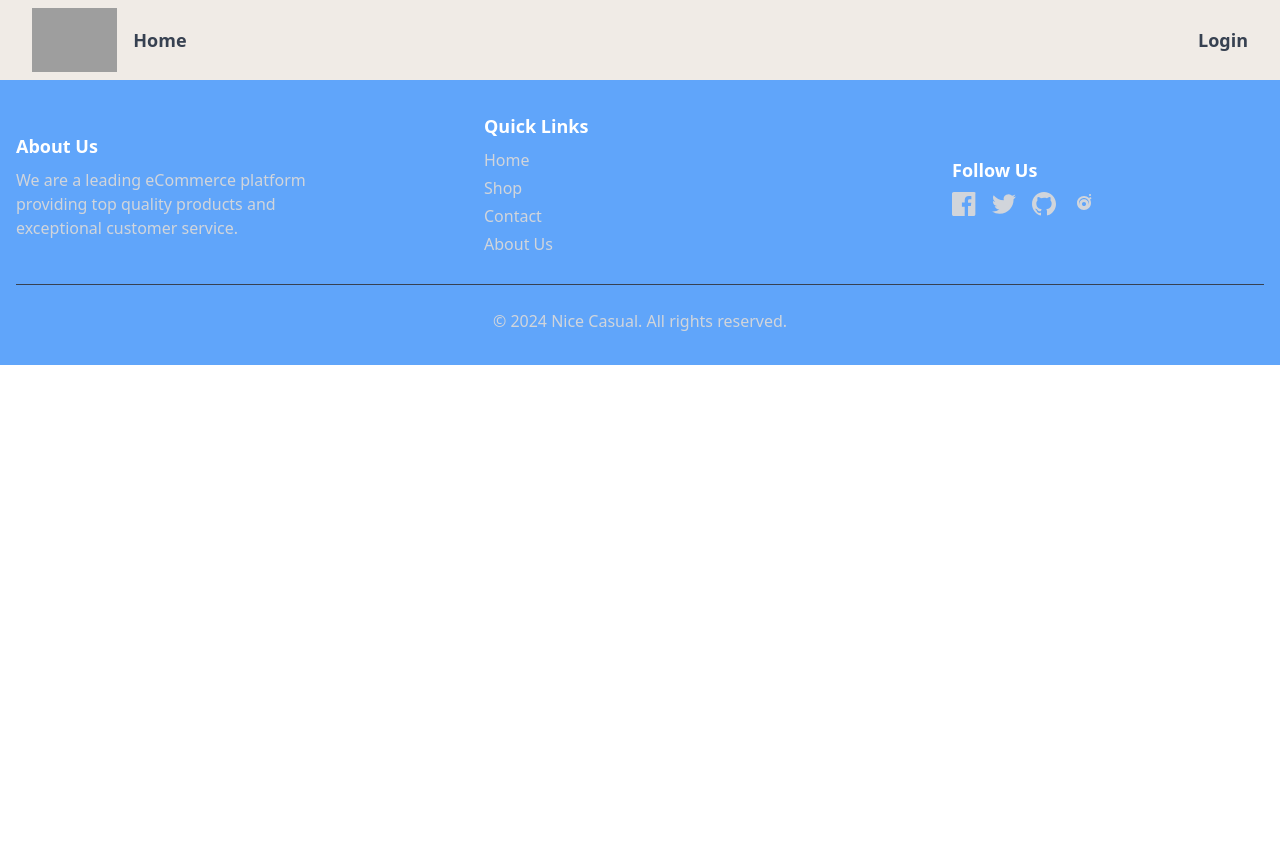
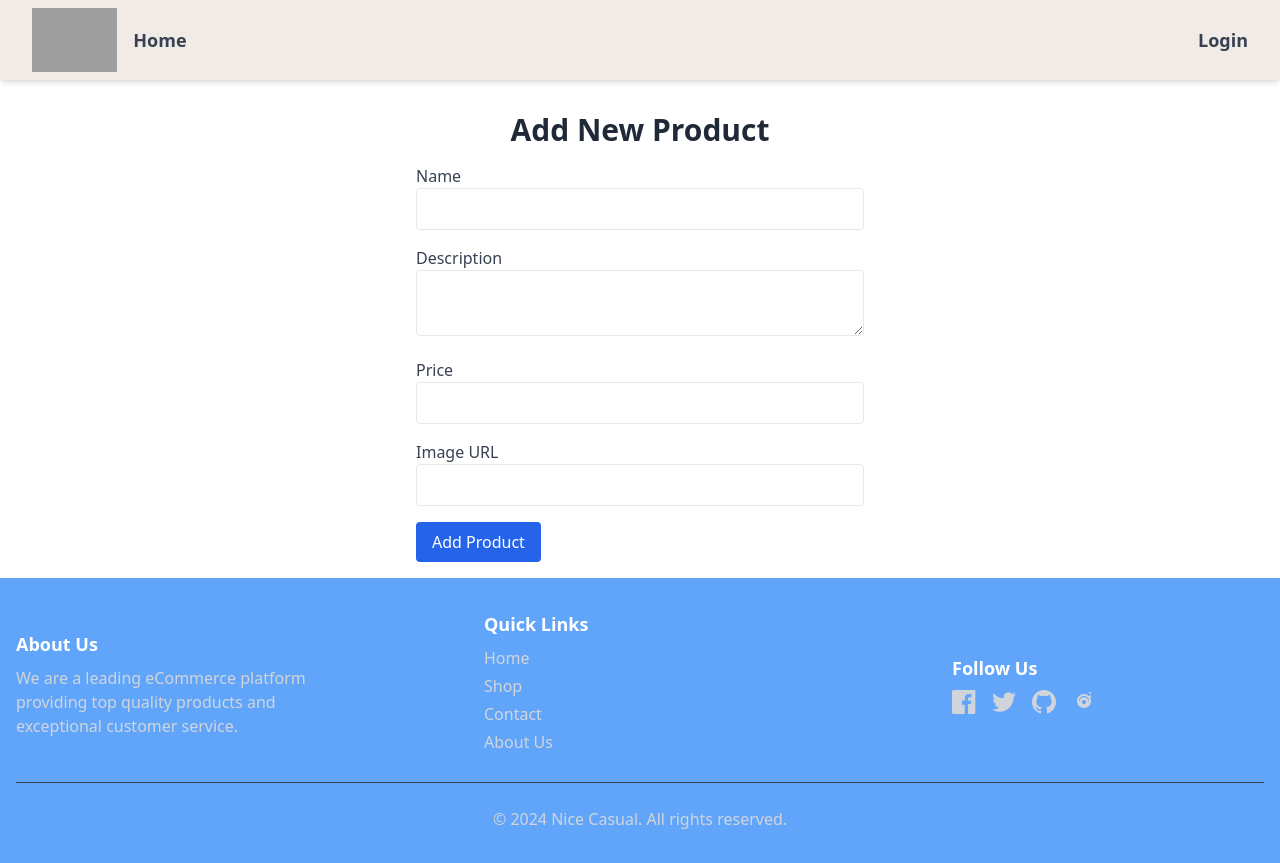
Before and after one commit to Mujahid-h/Nice-Casual-, a React (Create React App) app in the folder client/: page /products/create in a window 1280 px wide. Before the commit the page ends 800 px from the top, so only its background shows below. Built offline with nearby package versions, Linux system fonts and the light colour scheme; grey boxes are pictures that could not be loaded; the HTML template or start-up script is replaced by a standard one.

Commit message:
Admin handler

```diff
--- a/client/src/App.js
+++ b/client/src/App.js
@@ -5,6 +5,7 @@ import RegisterPage from "./pages/RegisterPage";
 import HomePage from "./pages/HomePage";
 import Navbar from "./components/Navbar";
 import Footer from "./components/Footer";
+import AddProduct from "./components/AddProducts";
 
 const App = () => {
   return (
@@ -15,6 +16,7 @@ const App = () => {
           <Route path="/" element={<HomePage />} />
           <Route path="/login" element={<LoginPage />} />
           <Route path="/register" element={<RegisterPage />} />
+          <Route path="/products/create" element={<AddProduct />} />
         </Routes>
         <Footer />
       </Router>
--- a/client/src/components/AddProducts.jsx
+++ b/client/src/components/AddProducts.jsx
@@ -1,61 +1,82 @@
-// src/components/AddProduct.js
 import React, { useState } from "react";
+import { useNavigate } from "react-router-dom";
+import { useSelector } from "react-redux";
 import { createProduct } from "../api/productApi";
 
-const AddProduct = ({ onProductAdded }) => {
+const AddProduct = () => {
   const [name, setName] = useState("");
   const [description, setDescription] = useState("");
   const [price, setPrice] = useState("");
   const [image, setImage] = useState("");
+  const { userInfo } = useSelector((state) => state.user);
+  const navigate = useNavigate();
 
   const handleSubmit = async (e) => {
     e.preventDefault();
+    if (!userInfo || !userInfo.token) {
+      console.error("User is not logged in or token is missing");
+      return;
+    }
     try {
       const newProduct = { name, description, price, image };
-      await createProduct(newProduct);
-      onProductAdded();
-      setName("");
-      setDescription("");
-      setPrice("");
-      setImage("");
+      await createProduct(newProduct, userInfo.token);
+      navigate("/");
     } catch (error) {
       console.error("Error adding product:", error);
     }
   };
 
   return (
-    <div>
-      <h2>Add New Product</h2>
-      <form onSubmit={handleSubmit}>
+    <div className="container mx-auto p-4">
+      <h1 className="text-gray-800 text-center font-bold my-4 text-3xl">
+        Add New Product
+      </h1>
+      <form onSubmit={handleSubmit} className="max-w-md mx-auto">
+        <div className="mb-4">
+          <label className="block text-gray-700">Name</label>
           <input
             type="text"
-          placeholder="Name"
             value={name}
             onChange={(e) => setName(e.target.value)}
+            className="w-full px-3 py-2 border rounded"
             required
           />
+        </div>
+        <div className="mb-4">
+          <label className="block text-gray-700">Description</label>
+          <textarea
+            value={description}
+            onChange={(e) => setDescription(e.target.value)}
+            className="w-full px-3 py-2 border rounded"
+            required
+          />
+        </div>
+        <div className="mb-4">
+          <label className="block text-gray-700">Price</label>
+          <input
+            type="number"
+            value={price}
+            onChange={(e) => setPrice(e.target.value)}
+            className="w-full px-3 py-2 border rounded"
+            required
+          />
+        </div>
+        <div className="mb-4">
+          <label className="block text-gray-700">Image URL</label>
           <input
             type="text"
-          placeholder="Description"
-          value={description}
-          onChange={(e) => setDescription(e.target.value)}
+            value={image}
+            onChange={(e) => setImage(e.target.value)}
+            className="w-full px-3 py-2 border rounded"
             required
           />
-        <input
-          type="number"
-          placeholder="Price"
-          value={price}
-          onChange={(e) => setPrice(e.target.value)}
-          required
-        />
-        <input
-          type="text"
-          placeholder="Image URL"
-          value={image}
-          onChange={(e) => setImage(e.target.value)}
-          required
-        />
-        <button type="submit">Add Product</button>
+        </div>
+        <button
+          type="submit"
+          className="bg-blue-600 text-white px-4 py-2 rounded hover:bg-blue-700 transition duration-300"
+        >
+          Add Product
+        </button>
       </form>
     </div>
   );
--- a/client/src/components/AdminPanel.jsx
+++ b/client/src/components/AdminPanel.jsx
@@ -1,13 +1,14 @@
 import React, { useEffect, useState } from "react";
 import { getProducts, deleteProduct } from "../api/productApi";
 import { getUsers, deleteUser } from "../api/userApi";
-import AddProduct from "./AddProducts";
-import EditProduct from "./EditProduct";
+import { useNavigate } from "react-router-dom";
+import { useSelector } from "react-redux";
 
 const AdminPanel = () => {
   const [products, setProducts] = useState([]);
   const [users, setUsers] = useState([]);
-  const [editingProduct, setEditingProduct] = useState(null);
+  const { userInfo } = useSelector((state) => state.user);
+  const navigate = useNavigate();
 
   useEffect(() => {
     fetchProducts();
@@ -24,8 +25,12 @@ const AdminPanel = () => {
   };
 
   const fetchUsers = async () => {
+    if (!userInfo || !userInfo.token) {
+      console.error("User is not logged in or token is missing");
+      return;
+    }
     try {
-      const fetchedUsers = await getUsers();
+      const fetchedUsers = await getUsers(userInfo.token);
       setUsers(fetchedUsers);
     } catch (error) {
       console.log(error);
@@ -55,22 +60,18 @@ const AdminPanel = () => {
       <h1 className="text-gray-800 text-center font-bold my-4 text-3xl">
         Admin Panel
       </h1>
-      <div className="mb-4">
-        <AddProduct onProductAdded={fetchProducts} />
+      <div className="mb-4 flex justify-end">
+        <button
+          onClick={() => navigate("/products/create")}
+          className="bg-blue-600 text-white px-4 py-2 rounded hover:bg-blue-700 transition duration-300"
+        >
+          Add Product
+        </button>
       </div>
-      {editingProduct && (
-        <div className="mb-4">
-          <EditProduct
-            product={editingProduct}
-            onProductUpdated={() => {
-              fetchProducts();
-              setEditingProduct(null);
-            }}
-          />
-        </div>
-      )}
       <div className="grid grid-cols-1 sm:grid-cols-2 md:grid-cols-3 lg:grid-cols-4 gap-6">
         <div>
+          {products.length > 0 && (
+            <>
               <h2 className="text-gray-800 font-bold mb-2">Products</h2>
               {products.map((product) => (
                 <div
@@ -80,7 +81,9 @@ const AdminPanel = () => {
                   <span>{product.name}</span>
                   <div>
                     <button
-                  onClick={() => setEditingProduct(product)}
+                      onClick={() =>
+                        console.log("Edit product functionality here")
+                      }
                       className="bg-yellow-500 text-white px-2 py-1 rounded mr-2"
                     >
                       Edit
@@ -94,8 +97,12 @@ const AdminPanel = () => {
                   </div>
                 </div>
               ))}
+            </>
+          )}
         </div>
         <div>
+          {users.length > 0 && (
+            <>
               <h2 className="text-gray-800 font-bold mb-2">Users</h2>
               {users.map((user) => (
                 <div
@@ -111,6 +118,8 @@ const AdminPanel = () => {
                   </button>
                 </div>
               ))}
+            </>
+          )}
         </div>
       </div>
     </div>
--- a/client/src/pages/LoginPage.jsx
+++ b/client/src/pages/LoginPage.jsx
@@ -15,7 +15,6 @@ const LoginPage = () => {
     e.preventDefault();
     try {
       const userData = await loginUser({ email, password });
-      console.log(userData);
       dispatch(setUserInfo(userData));
       navigate("/");
     } catch (error) {
```
Also changed, not shown: 1 other file (tests, documents, lock files or other folders). Lines whose indentation alone changed are shown as unchanged.
